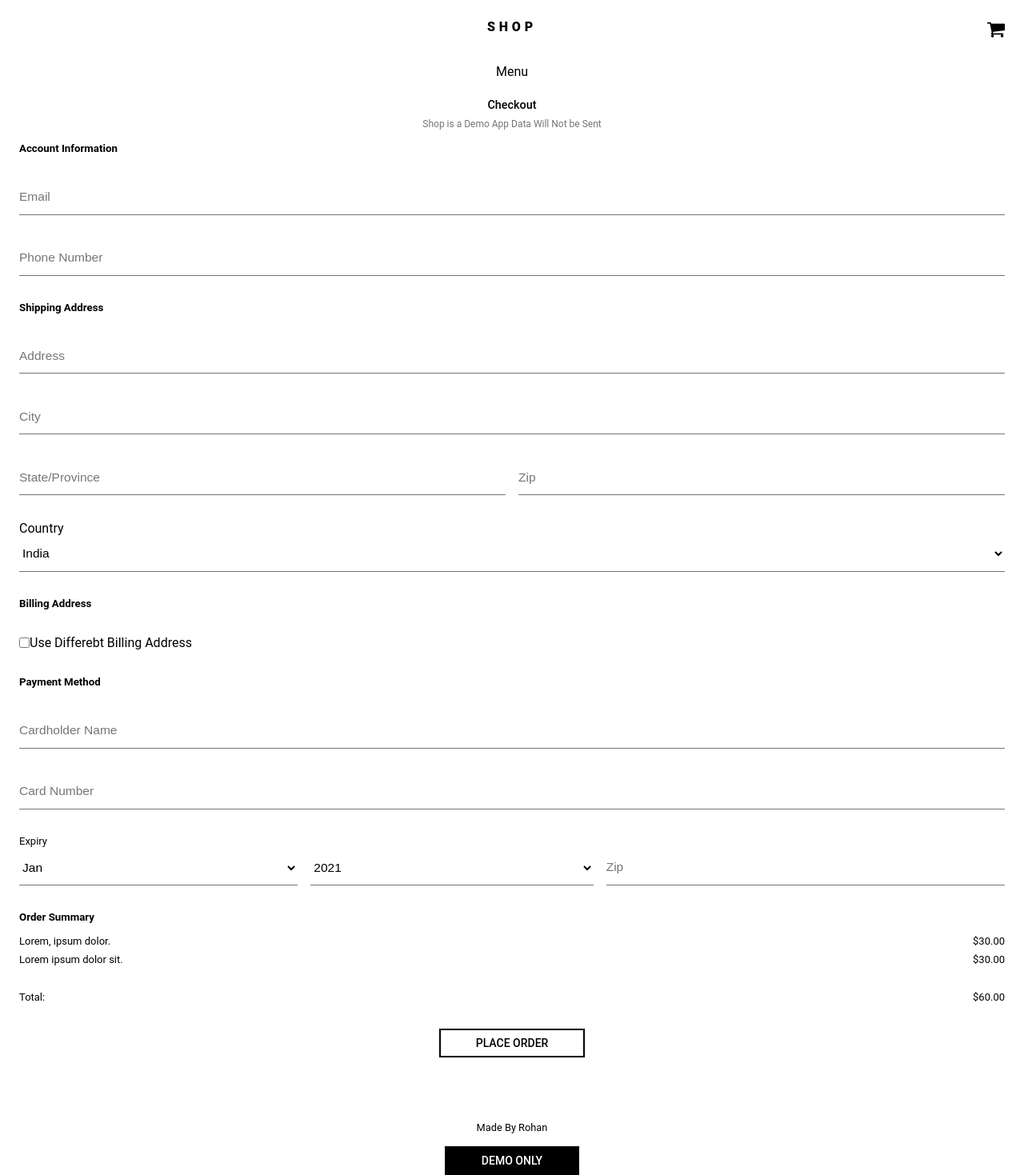
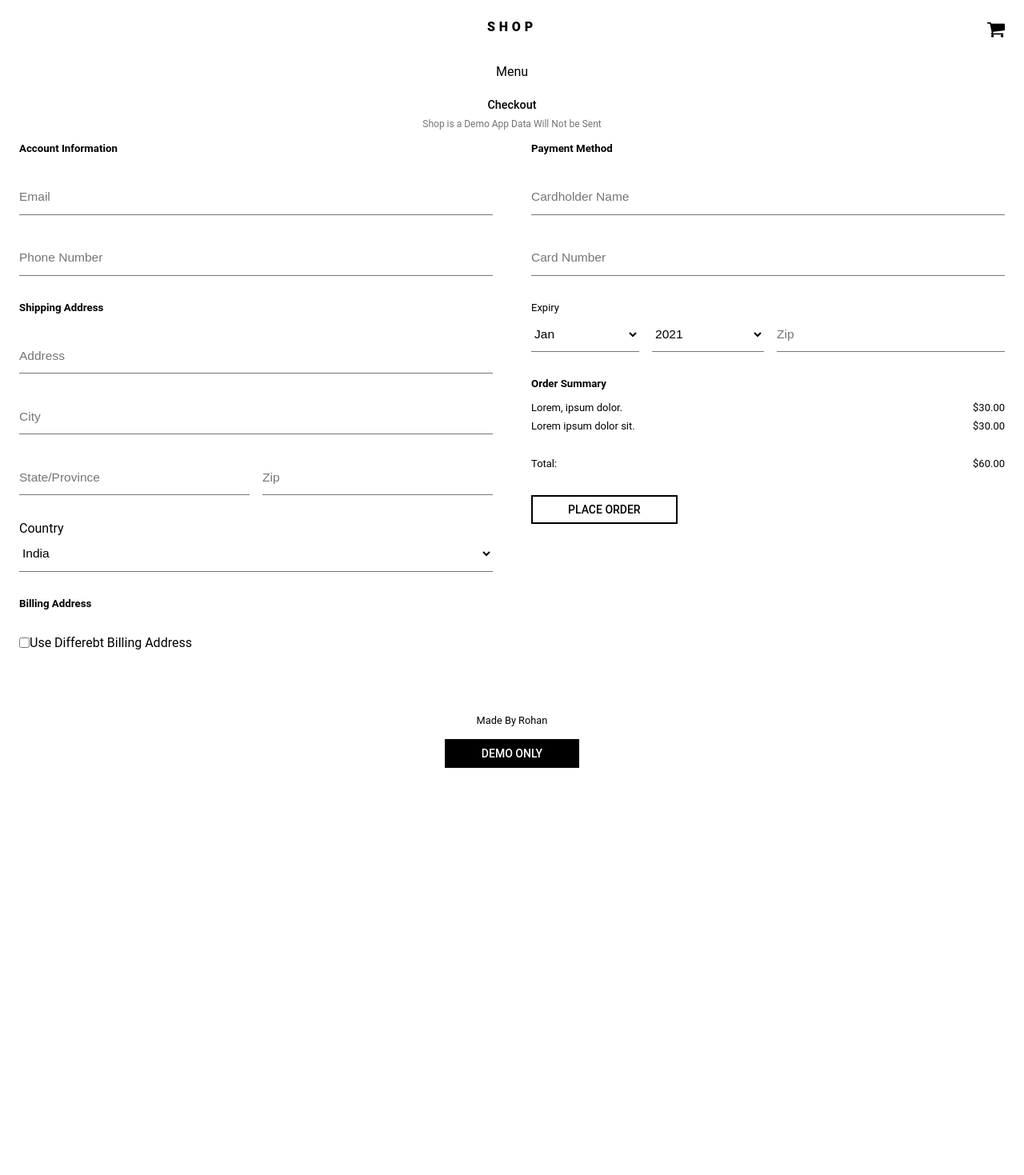
Before and after one commit to DixitSom/ecommerce-website, a PHP site: page /checkout.html in a window 1280 px wide. Shown: the whole page at 80% size. After the commit the page ends 960 px from the top, so only its background shows below. Run offline with PHP 8.4, Linux system fonts and the light colour scheme.

Commit message:
All View for checkout completed

```diff
--- a/assets/stylesheet/checkout.css
+++ b/assets/stylesheet/checkout.css
@@ -120,3 +120,20 @@ input, select {
     justify-content: space-between;
     font-size: 13px;
 }
+
+/* Desktop View from here */
+
+@media only screen and (min-width: 768px){
+    .main {
+        display: grid;
+        grid-template-columns: 1fr 1fr;
+        column-gap: 3em;
+        grid-template-rows: auto;
+        align-items: start;
+    }
+    /* grid */
+
+    .shop-now {
+        justify-self: left;
+    }
+}
```
